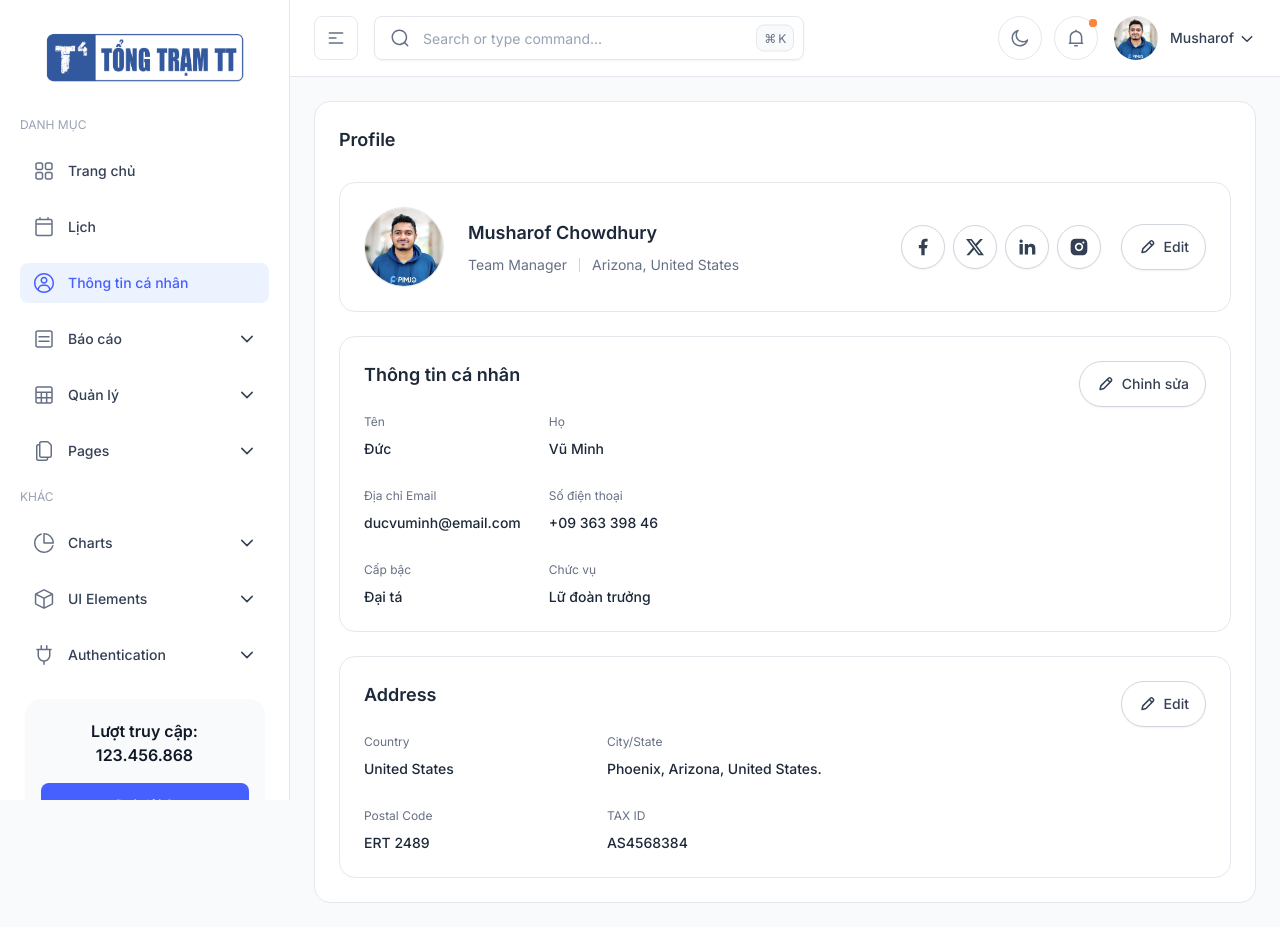
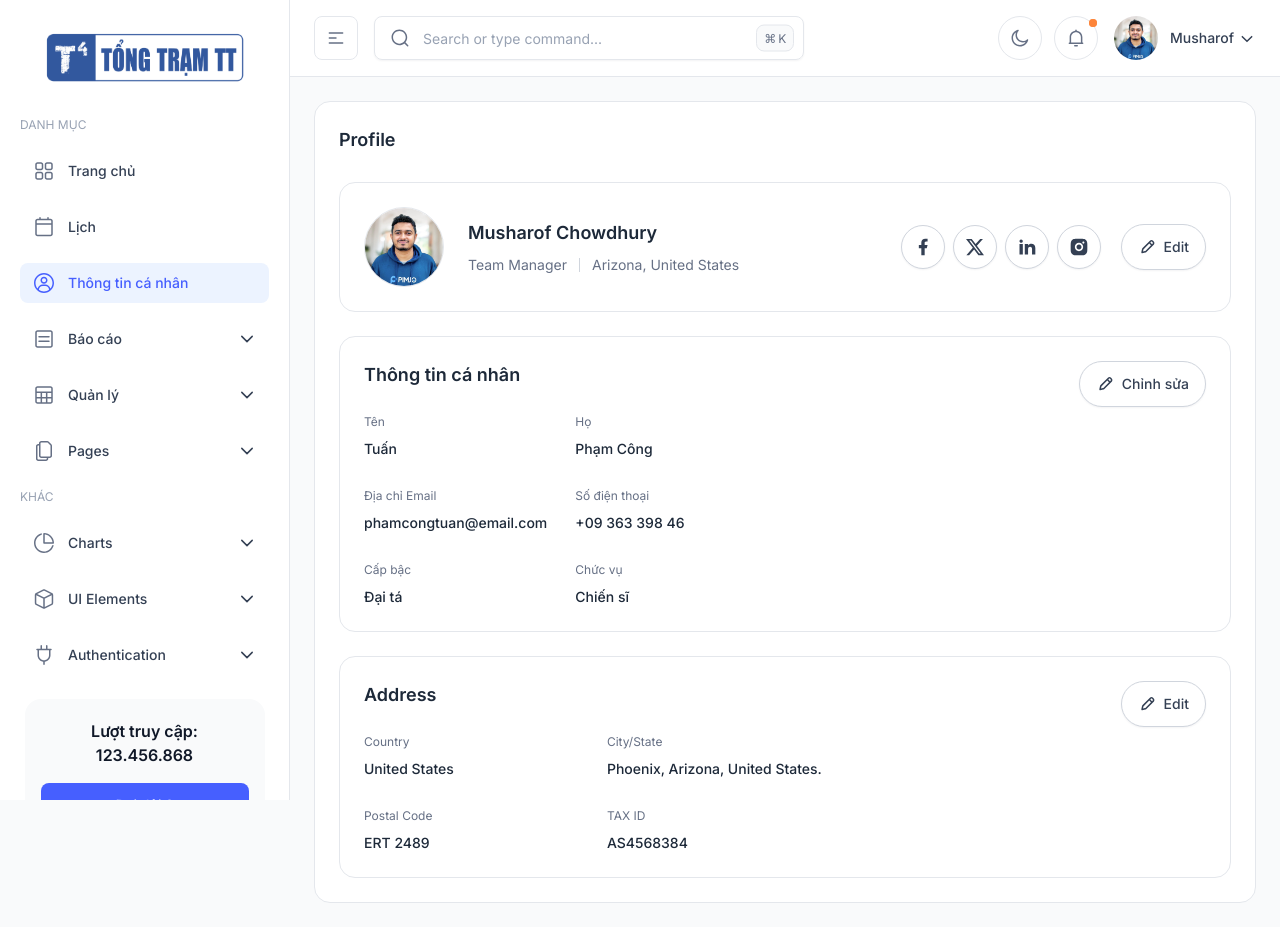
Before and after one commit to tuanpc1902/daily_logs_nextjs, a Next.js app: page /profile in a window 1280 px wide. Built offline with nearby package versions, Linux system fonts and the light colour scheme.

Commit message:
16 commit

```diff
--- a/package.json
+++ b/package.json
@@ -4,7 +4,7 @@
   "private": true,
   "scripts": {
     "dev": "next dev",
-    "build": "DISABLE_ESLINT_PLUGIN=true next build",
+    "build": "next build",
     "start": "next start",
     "lint": "next lint"
   },
--- a/src/components/user-profile/UserInfoCard.tsx
+++ b/src/components/user-profile/UserInfoCard.tsx
@@ -27,7 +27,7 @@ export default function UserInfoCard() {
                 Tên
               </p>
               <p className="text-sm font-medium text-gray-800 dark:text-white/90">
-                Đức
+                Tuấn
               </p>
             </div>
 
@@ -36,7 +36,7 @@ export default function UserInfoCard() {
                 Họ
               </p>
               <p className="text-sm font-medium text-gray-800 dark:text-white/90">
-                Vũ Minh
+                Phạm Công
               </p>
             </div>
 
@@ -45,7 +45,7 @@ export default function UserInfoCard() {
                 Địa chỉ Email
               </p>
               <p className="text-sm font-medium text-gray-800 dark:text-white/90">
-                ducvuminh@email.com
+                phamcongtuan@email.com
               </p>
             </div>
 
@@ -70,7 +70,7 @@ export default function UserInfoCard() {
                 Chức vụ
               </p>
               <p className="text-sm font-medium text-gray-800 dark:text-white/90">
-                Lữ đoàn trưởng
+                Chiến sĩ
               </p>
             </div>
           </div>
@@ -155,17 +155,17 @@ export default function UserInfoCard() {
                 <div className="grid grid-cols-1 gap-x-6 gap-y-5 lg:grid-cols-2">
                   <div className="col-span-2 lg:col-span-1">
                     <Label>Tên</Label>
-                    <Input type="text" defaultValue="Đức" />
+                    <Input type="text" defaultValue="Tuấn" />
                   </div>
 
                   <div className="col-span-2 lg:col-span-1">
                     <Label>Họ</Label>
-                    <Input type="text" defaultValue="Vũ Minh" />
+                    <Input type="text" defaultValue="Phạm Công" />
                   </div>
 
                   <div className="col-span-2 lg:col-span-1">
                     <Label>Địa chỉ Email</Label>
-                    <Input type="text" defaultValue="ducvuminh@email.com" />
+                    <Input type="text" defaultValue="phamcongtuna@email.com" />
                   </div>
 
                   <div className="col-span-2 lg:col-span-1">
@@ -175,11 +175,11 @@ export default function UserInfoCard() {
 
                   <div className="col-span-2 lg:col-span-1">
                     <Label>Cấp bậc</Label>
-                    <Input type="text" defaultValue="Đại tá" />
+                    <Input type="text" defaultValue="Hạ sĩ" />
                   </div>
                   <div className="col-span-2 lg:col-span-1">
                     <Label>Chức vụ</Label>
-                    <Input type="text" defaultValue="Lữ đoàn trưởng" />
+                    <Input type="text" defaultValue="Chiến sĩ" />
                   </div>
                 </div>
               </div>
```
